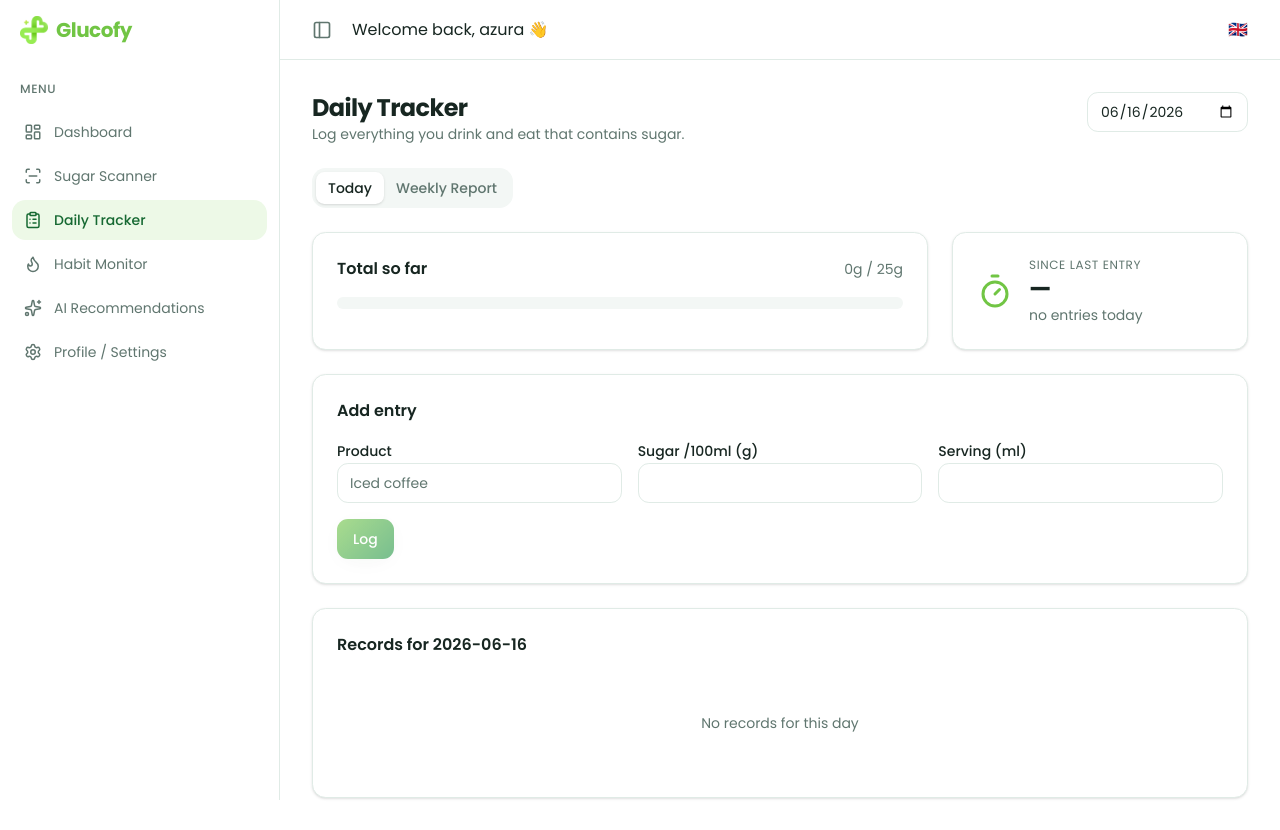
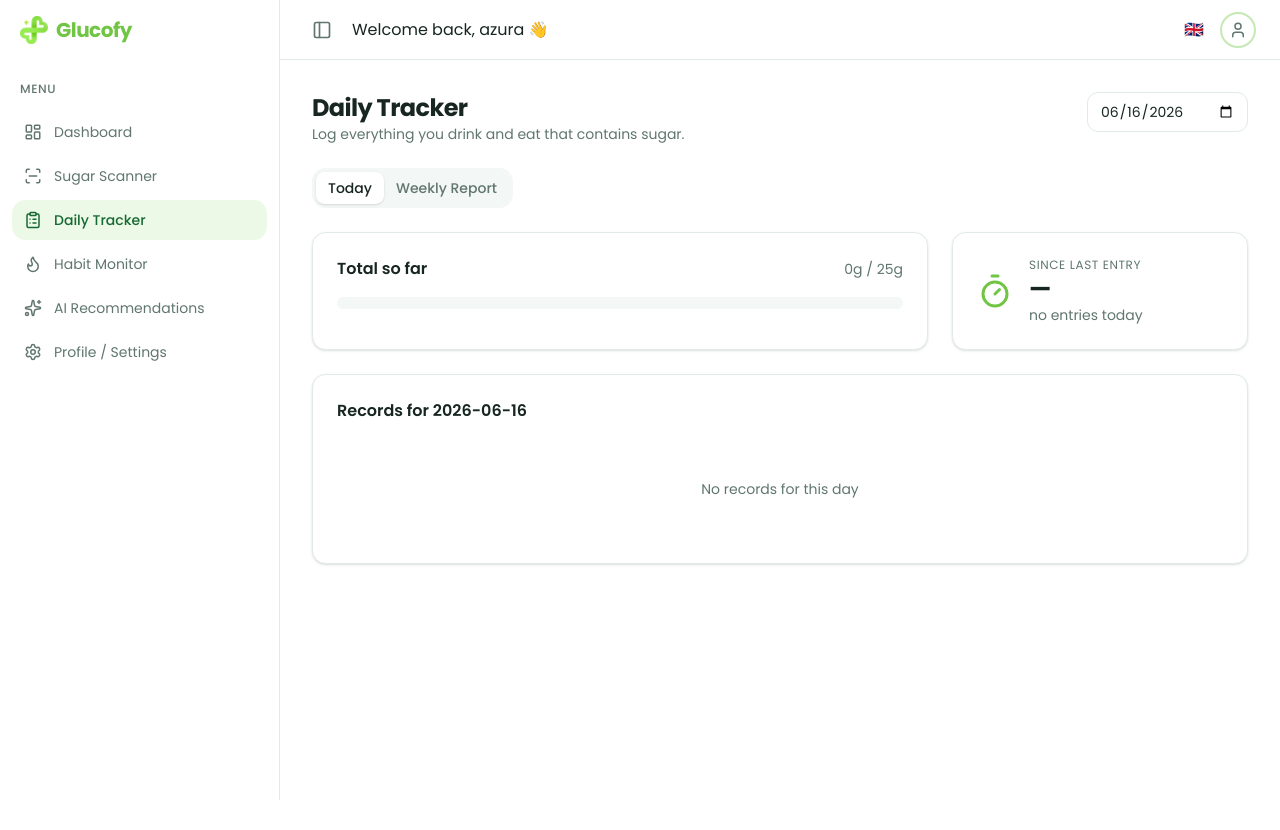
Before and after one commit to nabilkencana/Glucofy-Frontend, a Next.js app: page /app/tracker in a window 1280 px wide. After the commit the page ends 800 px from the top, so only its background shows below. Built offline with nearby package versions, Linux system fonts and the light colour scheme.

Commit message:
refactor: remove theme context and manual entry logging functionality across the application

```diff
--- a/app/app/_components/dashboard-shell.tsx
+++ b/app/app/_components/dashboard-shell.tsx
@@ -3,7 +3,7 @@
 import { useEffect, useState } from "react";
 import Link from "next/link";
 import Image from "next/image";
-import { usePathname } from "next/navigation";
+import { usePathname, useRouter } from "next/navigation";
 import {
   LayoutDashboard,
   ScanLine,
@@ -12,6 +12,8 @@ import {
   Sparkles,
   Settings,
   PanelLeft,
+  User,
+  LogOut,
 } from "lucide-react";
 import { useLanguage } from "../../context/LanguageContext";
 import { cn } from "@/lib/utils";
@@ -38,7 +40,9 @@ export default function DashboardShell({
 }) {
   const { language, setLanguage, t } = useLanguage();
   const pathname = usePathname();
+  const router = useRouter();
   const [sidebarOpen, setSidebarOpen] = useState(true);
+  const [menuOpen, setMenuOpen] = useState(false);
 
   // Sidebar follows the viewport: open on desktop, collapsed (drawer) on mobile.
   useEffect(() => {
@@ -56,6 +60,12 @@ export default function DashboardShell({
 
   const flag = language === "id" ? "🇮🇩" : "🇬🇧";
   const toggleLanguage = () => setLanguage(language === "en" ? "id" : "en");
+
+  // Login is disabled, so "exit" simply leaves the dashboard back to the landing page.
+  const handleExit = () => {
+    setMenuOpen(false);
+    router.push("/");
+  };
 
   return (
     <div
@@ -143,6 +153,7 @@ export default function DashboardShell({
             </p>
           </div>
 
+          <div className="flex items-center gap-1 sm:gap-2">
             <button
               onClick={toggleLanguage}
               aria-label="Toggle language"
@@ -150,6 +161,51 @@ export default function DashboardShell({
             >
               {flag}
             </button>
+
+            {/* Profile menu */}
+            <div className="relative">
+              <button
+                onClick={() => setMenuOpen((o) => !o)}
+                aria-label="Profile menu"
+                aria-expanded={menuOpen}
+                className="grid h-9 w-9 place-items-center rounded-full border-2 border-primary/40 text-muted-foreground transition-colors hover:border-primary/70"
+              >
+                <User className="h-[18px] w-[18px]" />
+              </button>
+
+              {menuOpen && (
+                <>
+                  <div className="fixed inset-0 z-40" onClick={() => setMenuOpen(false)} aria-hidden />
+                  <div className="absolute right-0 top-12 z-50 w-48 overflow-hidden rounded-lg border border-border bg-card py-1 shadow-soft">
+                    <Link
+                      href="/app/profile"
+                      onClick={() => setMenuOpen(false)}
+                      className="flex items-center gap-2.5 px-4 py-2.5 text-sm text-foreground transition-colors hover:bg-muted"
+                    >
+                      <User className="h-4 w-4 text-muted-foreground" />
+                      {t("menu_profile")}
+                    </Link>
+                    <Link
+                      href="/app/settings"
+                      onClick={() => setMenuOpen(false)}
+                      className="flex items-center gap-2.5 px-4 py-2.5 text-sm text-foreground transition-colors hover:bg-muted"
+                    >
+                      <Settings className="h-4 w-4 text-muted-foreground" />
+                      {t("menu_settings")}
+                    </Link>
+                    <div className="my-1 h-px bg-border" />
+                    <button
+                      onClick={handleExit}
+                      className="flex w-full items-center gap-2.5 px-4 py-2.5 text-sm text-destructive transition-colors hover:bg-muted"
+                    >
+                      <LogOut className="h-4 w-4" />
+                      {t("menu_logout")}
+                    </button>
+                  </div>
+                </>
+              )}
+            </div>
+          </div>
         </header>
 
         {/* Page content */}
--- a/app/app/tracker/page.tsx
+++ b/app/app/tracker/page.tsx
@@ -16,11 +16,6 @@ import { SugarBarChart } from "../_components/sugar-bar-chart";
 import { cn } from "@/lib/utils";
 
 const card = "rounded-lg border bg-card text-card-foreground shadow-sm";
-const inputClass =
-  "flex h-10 w-full rounded-md border border-input bg-background px-3 py-2 text-sm ring-offset-background placeholder:text-muted-foreground focus-visible:outline-none focus-visible:ring-2 focus-visible:ring-ring focus-visible:ring-offset-2";
-const labelClass = "text-sm font-medium leading-none";
-const btnBrand =
-  "inline-flex items-center justify-center gap-2 whitespace-nowrap rounded-md text-sm font-medium h-10 px-4 py-2 bg-brand-gradient text-white shadow-soft transition-all hover:opacity-95 disabled:pointer-events-none disabled:opacity-60";
 
 const fmtNum = (v: number) => (Number.isInteger(v) ? String(v) : v.toFixed(1));
 const fmtTime = (ts: number) =>
@@ -35,16 +30,12 @@ function sinceLabel(now: number, ts: number) {
 
 export default function TrackerPage() {
   const { t } = useLanguage();
-  const { ready, entries, logManual, removeEntry } = useLog();
+  const { ready, entries, removeEntry } = useLog();
   const toast = useToast();
 
   const [tab, setTab] = useState<"today" | "weekly">("today");
   const [selectedDate, setSelectedDate] = useState(() => dateKey(Date.now()));
   const [now, setNow] = useState(() => Date.now());
-
-  const [product, setProduct] = useState("");
-  const [sugar, setSugar] = useState("");
-  const [serving, setServing] = useState("");
 
   // Keep the "since last entry" timer fresh.
   useEffect(() => {
@@ -59,21 +50,6 @@ export default function TrackerPage() {
   const fill = ratio < 60 ? "bg-grade-b" : ratio < 90 ? "bg-grade-c" : "bg-grade-e";
   const over = total > SUGAR_LIMIT;
   const last = dayEntries[0];
-
-  const handleLog = (e: React.FormEvent) => {
-    e.preventDefault();
-    const s = parseFloat(sugar);
-    if (Number.isNaN(s)) return;
-    logManual({
-      product: product.trim() || "Produk",
-      sugarPer100ml: s,
-      servingMl: parseFloat(serving) || 100,
-    });
-    toast(t("track_logged_toast"));
-    setProduct("");
-    setSugar("");
-    setServing("");
-  };
 
   const handleDelete = (id: string) => {
     removeEntry(id);
@@ -175,50 +151,6 @@ export default function TrackerPage() {
             </div>
           </div>
 
-          {/* Add entry */}
-          <div className={cn(card, "p-6")}>
-            <h2 className="mb-4 font-semibold">{t("track_add_title")}</h2>
-            <form onSubmit={handleLog} className="grid items-end gap-4 lg:grid-cols-3">
-              <div className="space-y-2">
-                <label className={labelClass}>{t("track_product_label")}</label>
-                <input
-                  className={inputClass}
-                  placeholder={t("track_product_ph")}
-                  value={product}
-                  onChange={(e) => setProduct(e.target.value)}
-                />
-              </div>
-              <div className="space-y-2">
-                <label className={labelClass}>{t("track_sugar_label")}</label>
-                <input
-                  type="number"
-                  step="0.1"
-                  inputMode="decimal"
-                  className={inputClass}
-                  value={sugar}
-                  onChange={(e) => setSugar(e.target.value)}
-                />
-              </div>
-              <div className="space-y-2">
-                <label className={labelClass}>{t("track_serving_label")}</label>
-                <input
-                  type="number"
-                  inputMode="numeric"
-                  className={inputClass}
-                  value={serving}
-                  onChange={(e) => setServing(e.target.value)}
-                />
-              </div>
-              <button
-                type="submit"
-                className={cn(btnBrand, "lg:col-span-3 lg:justify-self-start")}
-                disabled={sugar.trim() === ""}
-              >
-                {t("track_log_btn")}
-              </button>
-            </form>
-          </div>
-
           {/* Records */}
           <div className={cn(card, "p-6")}>
             <h2 className="mb-4 font-semibold">
--- a/app/components/Navbar.tsx
+++ b/app/components/Navbar.tsx
@@ -3,14 +3,12 @@
 import { useState, useEffect } from "react";
 import Link from "next/link";
 import Image from "next/image";
-import { Sun, Moon, Globe, Menu, X } from "lucide-react";
-import { useTheme } from "../context/ThemeContext";
+import { Globe, Menu, X } from "lucide-react";
 import { useLanguage } from "../context/LanguageContext";
 
 export default function Navbar() {
   const [isScrolled, setIsScrolled] = useState(false);
   const [mobileOpen, setMobileOpen] = useState(false);
-  const { theme, toggleTheme } = useTheme();
   const { language, setLanguage, t } = useLanguage();
 
   useEffect(() => {
@@ -82,15 +80,6 @@ export default function Navbar() {
 
           {/* Right Actions */}
           <div className="flex items-center gap-2 sm:gap-4">
-            {/* Theme toggle */}
-            <button
-              onClick={toggleTheme}
-              className="p-2 rounded-full hover:bg-slate-100 dark:hover:bg-green-900/40 text-slate-600 dark:text-slate-400 transition-colors"
-              aria-label="Toggle theme"
-            >
-              {theme === "light" ? <Moon className="w-4 h-4" /> : <Sun className="w-4 h-4" />}
-            </button>
-
             {/* Language toggle */}
             <button
               onClick={() => setLanguage(language === "en" ? "id" : "en")}
--- a/app/context/LanguageContext.tsx
+++ b/app/context/LanguageContext.tsx
@@ -180,6 +180,9 @@ const translations = {
     profile_section_session: "Session",
     profile_logout_btn: "Logout",
     dash_greeting: "Welcome back",
+    menu_profile: "Profile",
+    menu_settings: "Settings",
+    menu_logout: "Log out",
 
     // Dashboard — page
     dash_title: "Dashboard",
@@ -426,6 +429,9 @@ const translations = {
     profile_section_session: "Sesi",
     profile_logout_btn: "Keluar",
     dash_greeting: "Selamat datang kembali",
+    menu_profile: "Profil",
+    menu_settings: "Pengaturan",
+    menu_logout: "Keluar",
 
     // Dashboard — page
     dash_title: "Dasbor",
--- a/app/layout.tsx
+++ b/app/layout.tsx
@@ -1,6 +1,5 @@
 import type { Metadata } from "next";
 import { Plus_Jakarta_Sans } from "next/font/google";
-import { ThemeProvider } from "./context/ThemeContext";
 import { LanguageProvider } from "./context/LanguageContext";
 import "./globals.css";
 
@@ -24,10 +23,8 @@ export default function RootLayout({
 }>) {
   return (
     <html lang="en" className={`${plusJakartaSans.variable} h-full antialiased scroll-smooth`}>
-      <body className="min-h-full flex flex-col font-sans bg-background text-foreground selection:bg-green-100 dark:selection:bg-green-950 selection:text-green-800 dark:selection:text-green-200 transition-colors duration-200">
-        <ThemeProvider>
-          <LanguageProvider>{children}</LanguageProvider>
-        </ThemeProvider>
+      <body className="min-h-full flex flex-col font-sans bg-background text-foreground selection:bg-green-100 selection:text-green-800">
+        <LanguageProvider>{children}</LanguageProvider>
       </body>
     </html>
   );
```
Also changed, not shown: app/context/ThemeContext.tsx (deleted, +0 -63 lines), app/login/page.tsx (+2 -13 lines), app/register/page.tsx (+2 -13 lines). Lines whose indentation alone changed are shown as unchanged.
